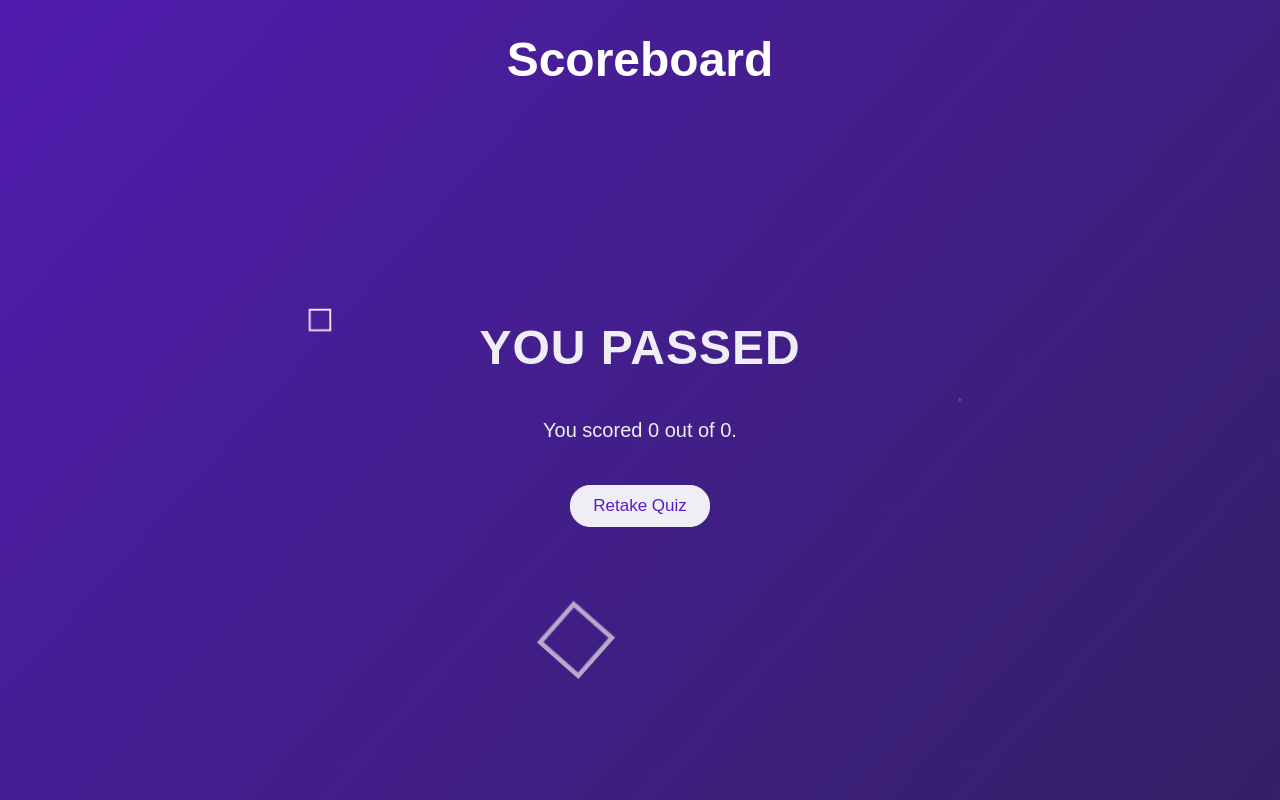
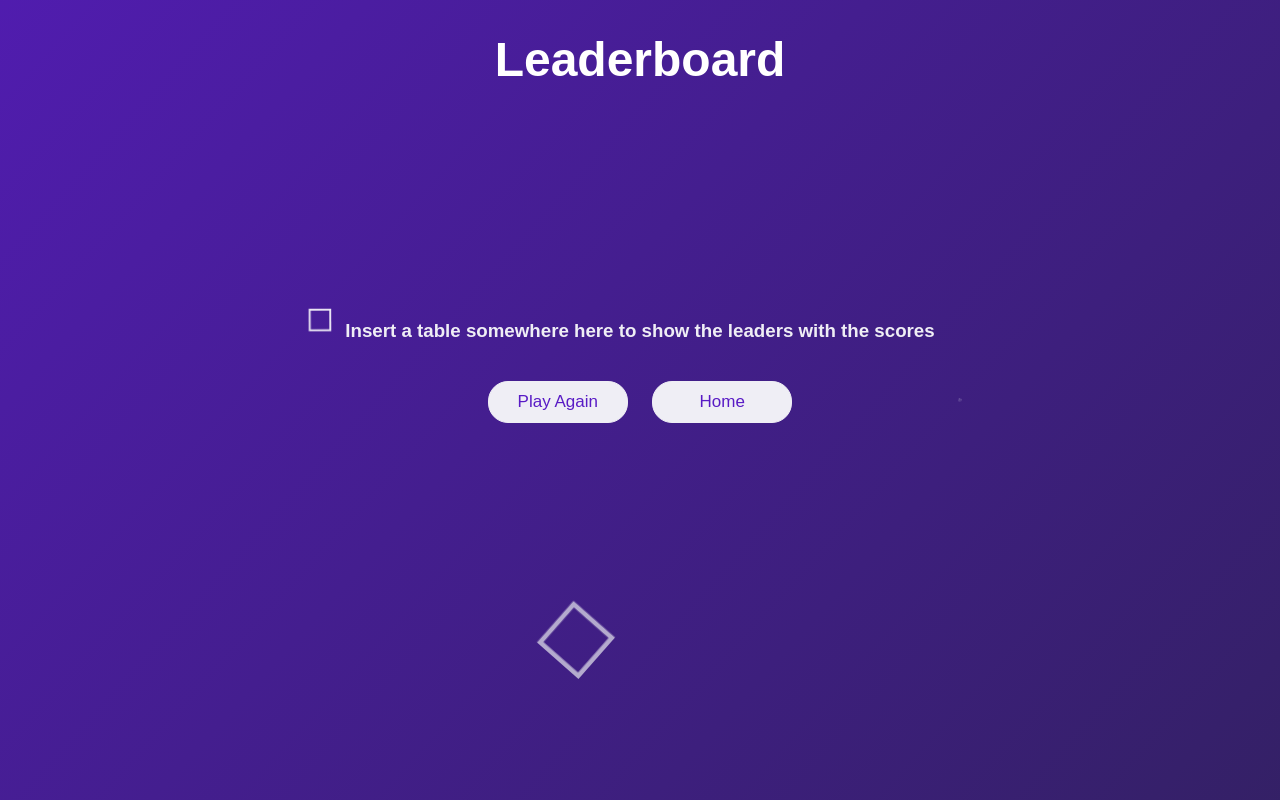
Before and after one commit to kdelpe/Quiz_App, a website: page client/html/result.html in a window 1280 px wide. Drawn offline with Linux system fonts and the light colour scheme.

Commit message:
small tweaks to the front end

```diff
--- a/client/css/result.css
+++ b/client/css/result.css
@@ -96,7 +96,7 @@ body {
   margin: 20px auto;
 }
 
-.header-content button{
+.header-content #retake-button{
   width: 140px;
   margin:20px 10px;
   color: #591BC5;
@@ -109,7 +109,24 @@ body {
   cursor:pointer;
   transition: .3s;
 }
-.header-content button:hover{
+.header-content #retake-button:hover{
+  border-radius: 0;
+}
+.header-content #home-button{
+  width: 140px;
+  margin:20px 10px;
+  color: #591BC5;
+  font-size: 17px;
+  border:1px solid #EFEEF5;
+  font-weight: 500;
+  background: #EFEEF5;
+  border-radius: 20px;
+  padding: 10px;
+  cursor:pointer;
+  transition: .3s;
+}
+
+.header-content #home-button:hover{
   border-radius: 0;
 }
 
--- a/client/html/result.html
+++ b/client/html/result.html
@@ -13,12 +13,14 @@
       <div class="cube"></div>
       <div class="cube"></div>
       <header>
-        <h1>Scoreboard</h1>
+        <h1>Leaderboard</h1>
       </header>
       <main class="header-content">
-        <h2>You passed</h2>
-        <p>You scored 0 out of 0.</p>
-        <button id="retake-quiz-btn">Retake Quiz</button>
+        <h3>
+          Insert a table somewhere here to show the leaders with the scores
+        </h3>
+        <button id="retake-button">Play Again</button>
+        <button id="home-button">Home</button>
       </main>
       <footer></footer>
       <script src="/client/js/result.js"></script>
--- a/client/js/result.js
+++ b/client/js/result.js
@@ -1,3 +1,7 @@
-document.getElementById('retake-quiz-btn').addEventListener('click', function() {
+document.getElementById('retake-button').addEventListener('click', function() {
     window.location.href = '/quiz';
   });
+
+document.getElementById('home-button').addEventListener('click', function() {
+  window.location.href = '/';
+});
```
Lines whose indentation alone changed are shown as unchanged.
